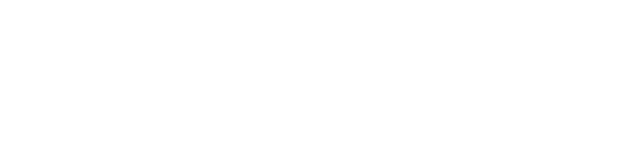
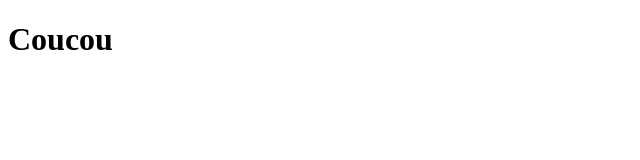
Before and after one commit to Somida-KAMISSOKO/Hello-World, a plain HTML site: page index.html in a window 1280 px wide. Shown: the whole page, without its empty margins (0-640 px from the left). Drawn offline with Linux system fonts and the light colour scheme.

Commit message:
ajout d'un h1 dans body

```diff
--- a/index.html
+++ b/index.html
@@ -6,5 +6,8 @@
     </title>
   </head>
   <body>
+    <h1>
+      Coucou
+    </h1>
   </body>
   </html>
```
